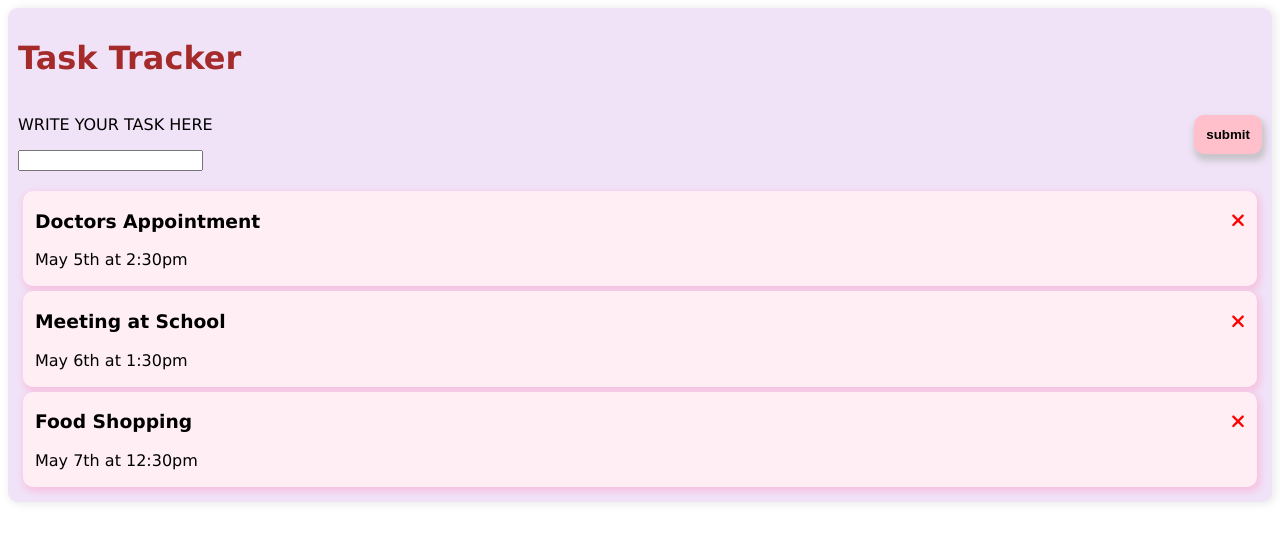
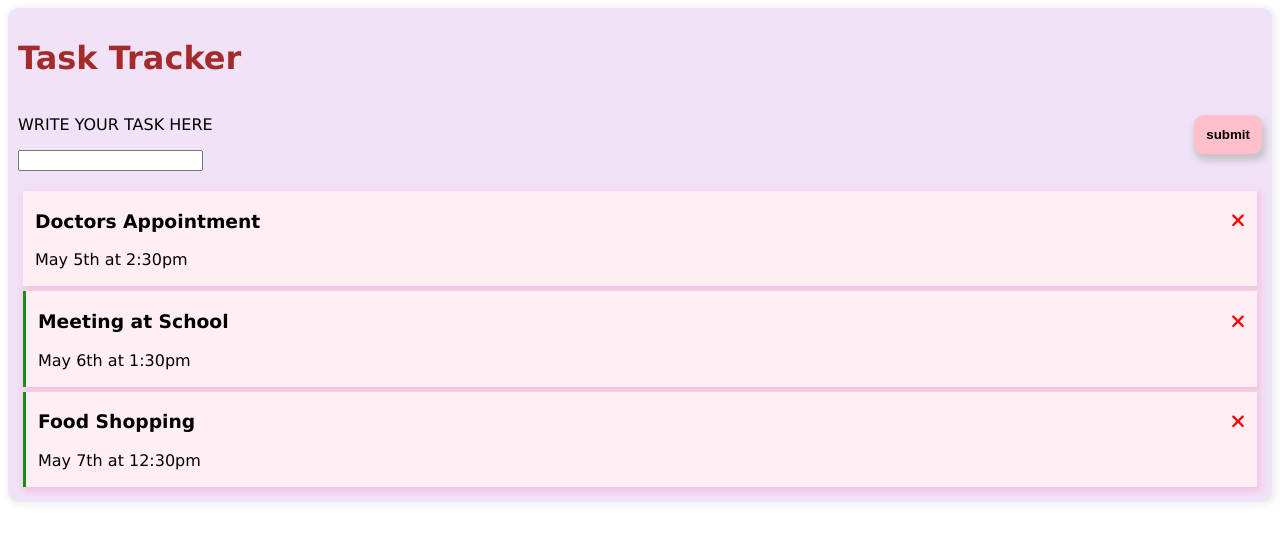
Before and after one commit to sakshi-choudhary/AngularCrash, an Angular app: page / in a window 1280 px wide. Shown: the top 542 px of the page. Built offline with nearby package versions, Linux system fonts and the light colour scheme; data requests are answered from the project's data file.

Commit message:
⚡️ highlight reminder

```diff
--- a/db.json
+++ b/db.json
@@ -4,19 +4,19 @@
       "id": "1",
       "text": "Doctors Appointment",
       "day": "May 5th at 2:30pm",
-      "reminder": "true"
+      "reminder": false
     },
     {
         "id": "2",
         "text": "Meeting at School",
         "day": "May 6th at 1:30pm",
-        "reminder": "true"
+        "reminder": true
     },
     {
       "id": "3",
       "text": "Food Shopping",
       "day": "May 7th at 12:30pm",
-      "reminder": "false"
+      "reminder": true
     }
   ]
 }
--- a/src/app/components/task-item/task-item.component.html
+++ b/src/app/components/task-item/task-item.component.html
@@ -1,6 +1,7 @@
-<div class="task">
+<div [ngClass]="{'reminder': task.reminder}" class="task">
 <h3 class="flex"><span>{{task.text}}</span>
     <fa-icon (click)="(onDelete(task))" [ngStyle]="{'color':'red'}" [icon]="faTimes"></fa-icon>
 </h3>
    <p>{{task.day}}</p>
+
 </div>
--- a/src/app/components/task-item/task-item.component.scss
+++ b/src/app/components/task-item/task-item.component.scss
@@ -2,7 +2,6 @@
     margin: 5px;
     padding: 1px 12px;
     box-shadow: rgba(248, 187, 220, 0.801) 2px 3px 7px 2px;
-    border-radius: 10px;
     background-color: rgb(255, 239, 244);
 }
 .flex{
@@ -10,3 +9,7 @@
     justify-content: space-between;
     align-items: center;
 }
+.task.reminder{
+    border-left: 3px solid rgb(19, 144, 19);
+
+}
```
